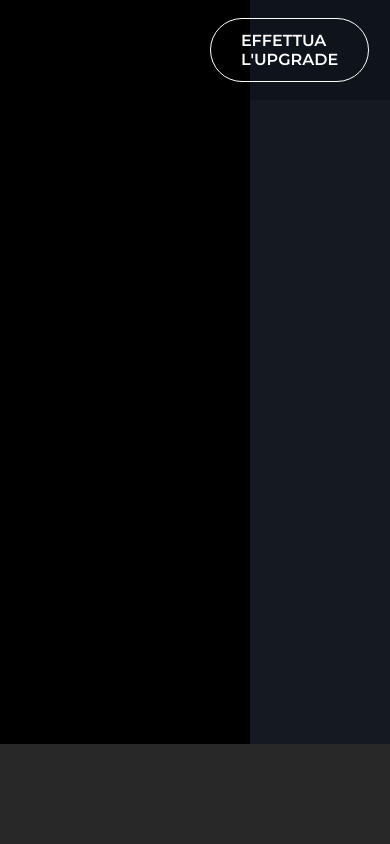
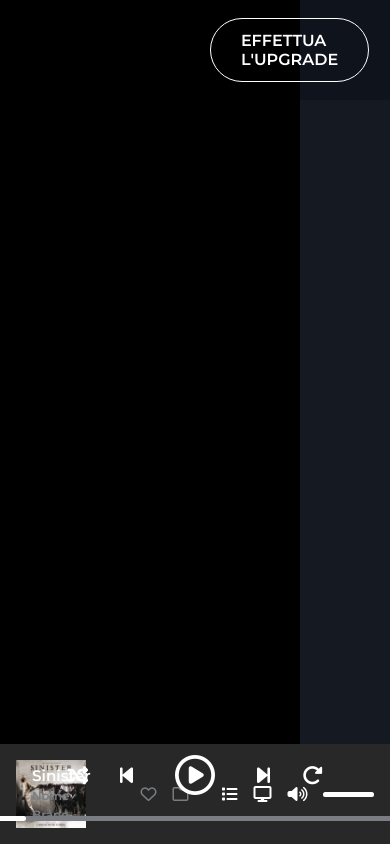
Before and after one commit to slivcaigor/html-css-spotifyweb, a plain HTML site: page index.html in a window 390 px wide. Drawn offline with Linux system fonts and the light colour scheme.

Commit message:
Player Controls (not responsive)

```diff
--- a/css/style.css
+++ b/css/style.css
@@ -35,7 +35,7 @@ body {
   position: fixed;
   top: 0;
   right: 0;
-  width: calc(100% - 250px);
+  width: calc(100% - 300px);
   background: var(--top-bar);
   height: 100px;
   justify-content: flex-end;
@@ -52,11 +52,15 @@ body {
   margin-right: 1.3rem;
 }
 
+.upgrade-btn:hover {
+  transform: scale(1.1);
+}
+
 /*************************************************
     MAIN CONTENT STYLES
  *************************************************/
 .main-container {
-  width: calc(100vw - 250px);
+  width: calc(100vw - 300px);
   background-color: var(--body-clr);
   overflow-y: scroll;
   height: 100vh;
@@ -67,7 +71,7 @@ body {
     SIDEBAR NAV STYLES
  *************************************************/
 .side-nav {
-  width: 250px;
+  width: 300px;
   height: 100vh;
   background-color: var(--sidebar-clr);
 }
@@ -83,3 +87,172 @@ body {
   height: 100px;
   background-color: var(--player-clr);
 }
+
+/*************************************************
+    LEFT PLAYER CONTROLS STYLES
+ *************************************************/
+.lft-content {
+  width: 30%;
+}
+
+.preview>* {
+  flex: 0 0 70px;
+  min-width: 70px;
+}
+
+.preview {
+  padding: 1rem;
+  width: 20%;
+}
+
+.song {
+  flex-direction: column;
+  justify-content: center;
+}
+
+.song-name a {
+  color: var(--title-clr);
+  font-weight: 600;
+  font-size: .95rem;
+  text-decoration: none;
+}
+
+.song-author a {
+  color: var(--subtitle-clr);
+  font-weight: 600;
+  font-size: .75rem;
+  text-decoration: none;
+}
+
+.lft-icons {
+  display: flex;
+  gap: 1rem;
+  align-items: center;
+  padding-left: 50px;
+}
+
+.lft-icons a {
+  color: var(--subtitle-clr);
+}
+
+/*************************************************
+    MIDDLE PLAYER CONTROLS STYLES
+ *************************************************/
+.mid-content {
+  width: 40%;
+  flex-direction: column;
+  align-items: center;
+  justify-content: center;
+}
+
+.top-row {
+  gap: 2rem;
+  color: var(--title-clr);
+  font-size: 1.3rem;
+  align-items: center;
+}
+
+.top-row span:nth-child(3) {
+  font-size: 2.5rem;
+  padding: 0 10px;
+}
+
+.top-row span a {
+  color: var(--title-clr);
+}
+
+.btm-row span {
+  color: var(--title-clr);
+  font-size: .9rem;
+}
+
+.song-duration {
+  width: 60vh;
+  margin: 1rem;
+  height: 5px;
+  border-radius: 3rem;
+  background-color: var(--subtitle-clr);
+  position: relative;
+}
+
+.listened-amount:hover+.dot {
+  display: block;
+}
+
+.listened-amount:hover {
+  background-color: var(--accent-clr);
+}
+
+.listened-amount {
+  width: 10vh;
+  height: 5px;
+  border-radius: 3rem;
+  background-color: var(--title-clr);
+  position: relative;
+}
+
+.btm-row {
+  align-items: center;
+}
+
+.dot {
+  display: none;
+  position: absolute;
+  top: -5px;
+  bottom: 0;
+  left: 9vh;
+  width: 18px;
+  height: 18px;
+  background-color: var(--title-clr);
+  border-radius: 50%;
+}
+
+/*************************************************
+    RIGHT PLAYER CONTROLS STYLES
+ *************************************************/
+.rght-content {
+  width: 30%;
+  align-items: center;
+  justify-content: flex-end;
+}
+
+.vol-lvl {
+  width: 6vh;
+  height: 5px;
+  border-radius: 3rem;
+  background-color: var(--title-clr);
+  position: relative;
+}
+
+.volume-level {
+  width: 20vh;
+  margin: 1rem;
+  height: 5px;
+  border-radius: 3rem;
+  background-color: var(--subtitle-clr);
+  position: relative;
+}
+
+.vol-lvl:hover+.dot {
+  display: block;
+}
+
+.vol-lvl:hover {
+  background-color: var(--accent-clr);
+}
+
+.rght-icons {
+  display: flex;
+  color: var(--title-clr);
+  gap: 1rem;
+  align-items: center;
+  padding-left: 50px;
+}
+
+.rght-icons a {
+  color: var(--title-clr);
+}
+
+.dot-vlm {
+  left: 4vh;
+}
--- a/index.html
+++ b/index.html
@@ -37,7 +37,62 @@
 
   <!-- Player Controls -->
   <section>
-    <div class="player-controls flexed"></div>
+    <div class="player-controls flexed">
+      <!-- Left Player Controls -->
+      <div class="lft-content flexed">
+        <div class="preview flexed">
+          <img src="./img/sinister.jpeg" alt="Playing Song Preview Cover">
+        </div>
+        <div class="song flexed">
+          <div class="song-name">
+            <a href="#">Sinister</a>
+          </div>
+          <div class="song-author">
+            <a href="#">Nome Brano</a>
+          </div>
+        </div>
+        <div class="lft-icons">
+          <div class="liked">
+            <a href="#"><i class="fa-regular fa-heart"></i></a>
+          </div>
+          <div class="playlist">
+            <a href="#"><i class="fa-regular fa-folder"></i></a>
+          </div>
+        </div>
+      </div>
+      <!-- Middle Player Controls -->
+      <div class="mid-content flexed">
+        <div class="top-row flexed">
+          <span><a href="#"><i class="fa-solid fa-shuffle"></i></a></span>
+          <span><a href="#"><i class="fa-solid fa-backward-step"></i></a></span>
+          <span><a href="#"><i class="fa-regular fa-circle-play"></i></a></span>
+          <span><a href="#"><i class="fa-solid fa-forward-step"></i></a></span>
+          <span><a href="#"><i class="fa-solid fa-rotate-right"></i></a></span>
+        </div>
+        <div class="btm-row flexed">
+          <span>0:25</span>
+          <div class="song-duration">
+            <div class="listened-amount">
+            </div>
+            <div class="dot"></div>
+          </div>
+          <span>4:35</span>
+        </div>
+      </div>
+      <!-- Right Player Controls -->
+      <div class="rght-content flexed">
+        <div class="rght-icons">
+          <span><a href="#"><i class="fa-solid fa-list"></i></a></span>
+          <span><a href="#"><i class="fa-solid fa-display"></i></a></span>
+          <span><a href="#"><i class="fa-solid fa-volume-high"></i></a></span>
+        </div>
+        <div class="volume-level">
+          <div class="vol-lvl">
+          </div>
+          <div class="dot dot-vlm"></div>
+        </div>
+      </div>
+    </div>
   </section>
 
 </body>
```
